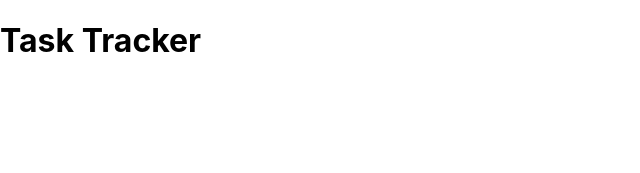
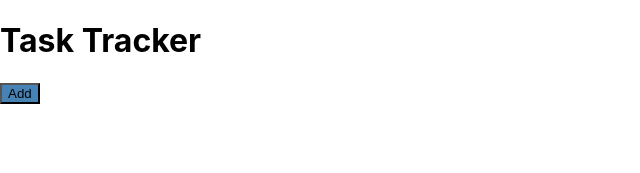
Before and after one commit to rasha-massoud/React-Task-Tracker, a React (Create React App) app: page / in a window 1280 px wide. Shown: the top 173 px of the page, without its empty margins (0-640 px from the left). Built offline with nearby package versions, Linux system fonts and the light colour scheme.

Commit message:
Updated the Header Component

```diff
--- a/src/components/Header.js
+++ b/src/components/Header.js
@@ -1,9 +1,15 @@
 import PropTypes from "prop-types"
+import Button from "./Button"
 
-const Header = ({title}) => {
+const Header = ({ title }) => {
+    const onClick = () => {
+        console.log("Click");
+    }
+
     return (
         <header className="header">
             <h1>{title}</h1>
+            <Button text="Add" onClick={onClick} />
         </header>
     )
 
```
Lines whose indentation alone changed are shown as unchanged.
